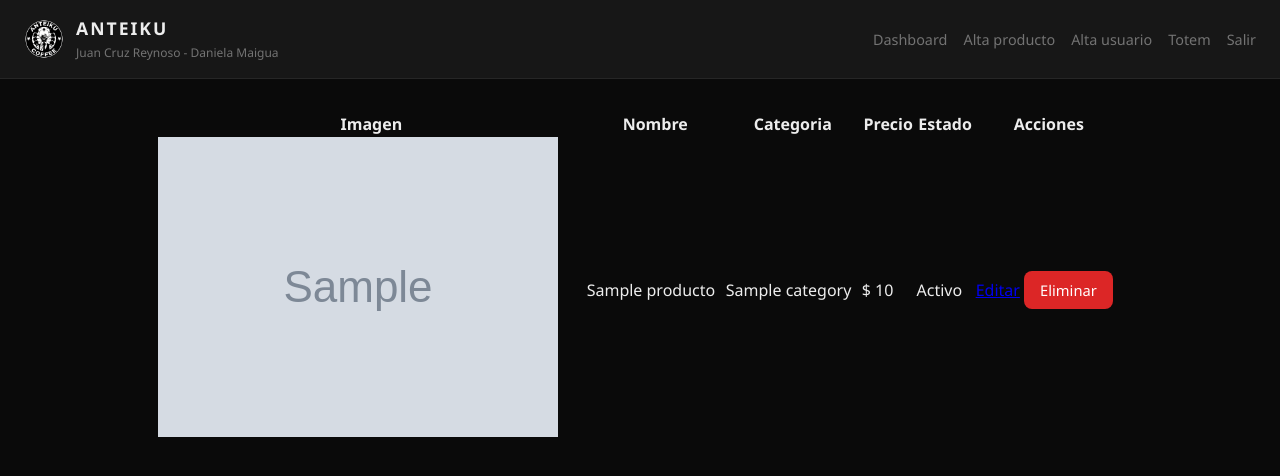
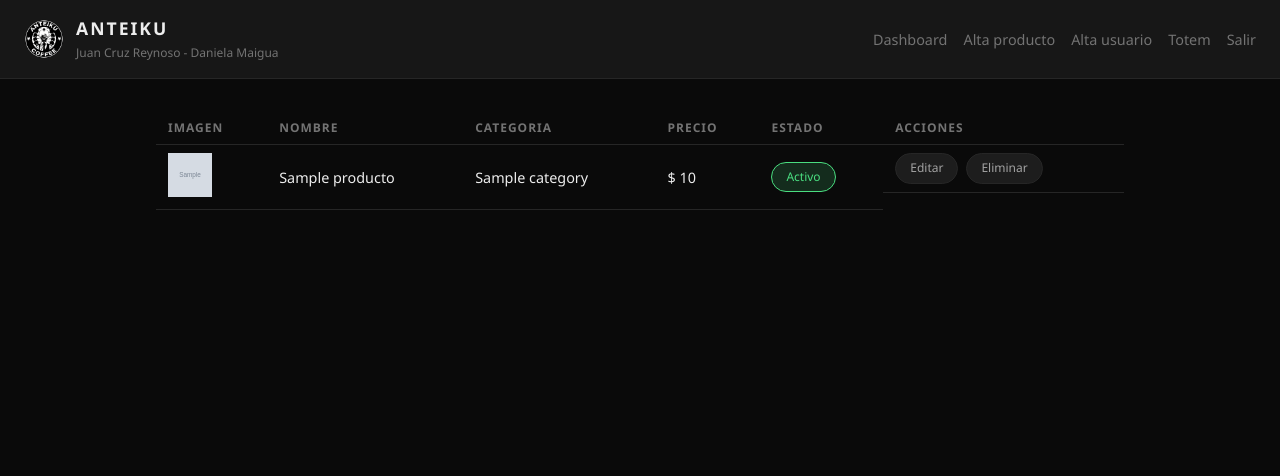
Before and after one commit to DaniMaigua/totem-project, a Node project: template backend/src/views/dashboard.ejs in a window 1280 px wide. Shown: the top 476 px of the page. Run offline with Node 20 templates, Linux system fonts and the light colour scheme; the template is opened without the code that fills it: most values are stand-ins (such as "Sample title", 1, 10 or a date in 2020); grey boxes marked "Sample" are stand-in pictures.

Commit message:
Agregar estilos del listado

```diff
--- a/backend/src/public/css/backoffice.css
+++ b/backend/src/public/css/backoffice.css
@@ -1,5 +1,6 @@
 /* Paleta de Anteiku: negro con acento rojo */
 :root {
+    color-scheme: dark;
     --bg: #0a0a0a;
     --card: #171717;
     --text: #ededed;
@@ -90,7 +91,7 @@ label {
     font-weight: 600;
 }
 
-input {
+input, select {
     background: var(--bg);
     border: 1px solid var(--border);
     color: var(--text);
@@ -171,3 +172,60 @@ button:hover {
     margin: 0 auto;
     padding: 32px 16px;
 }
+
+/* Listado de productos */
+
+.table {
+    border-collapse: collapse;
+    width: 100%;
+}
+
+.table th,
+.table td {
+    border-bottom: 1px solid var(--border);
+    font-size: 0.9rem;
+    padding: 8px 12px;
+    text-align: left;
+    vertical-align: middle;
+}
+
+.table th {
+    color: var(--text-soft);
+    font-size: 0.75rem;
+    letter-spacing: 1px;
+    text-transform: uppercase;
+}
+
+.thumb {
+    height: 44px;
+    width: 44px;
+    object-fit: cover;
+}
+
+/* Chips y acciones */
+
+.chip {
+    background: rgba(255, 255, 255, 0.08);
+    border: 1px solid var(--border);
+    border-radius: 999px;
+    color: #a3a3a3;
+    display: inline-block;
+    font-size: 0.75rem;
+    line-height: 1.4;
+    padding: 6px 14px;
+    text-decoration: none;
+    white-space: nowrap;
+}
+
+.chip.on {
+    background: rgba(74, 222, 128, 0.16);
+    border-color: #4ade80;
+    color: #4ade80;
+}
+
+.actions {
+    align-items: center;
+    display: flex;
+    gap: 8px;
+    white-space: nowrap;
+}
```
